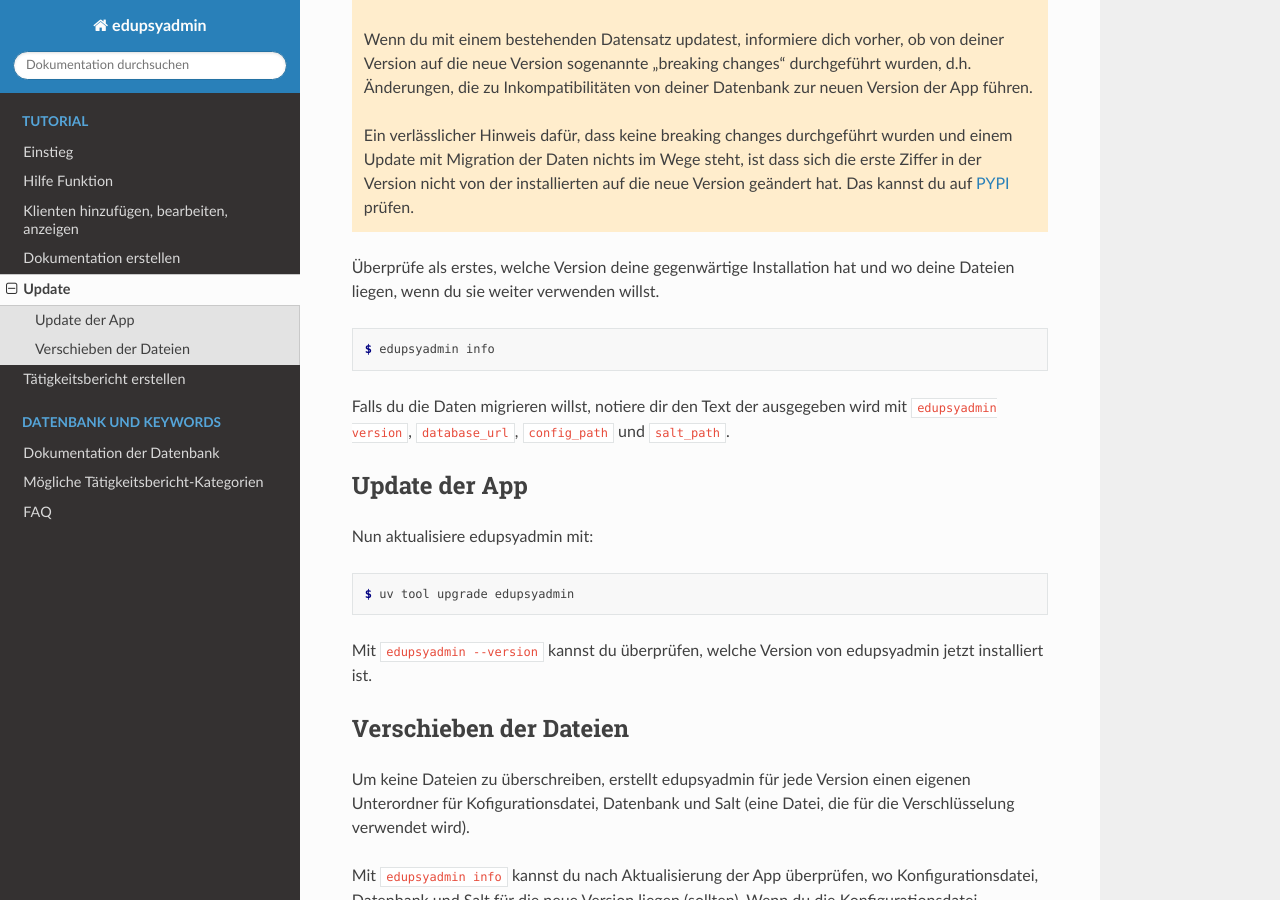
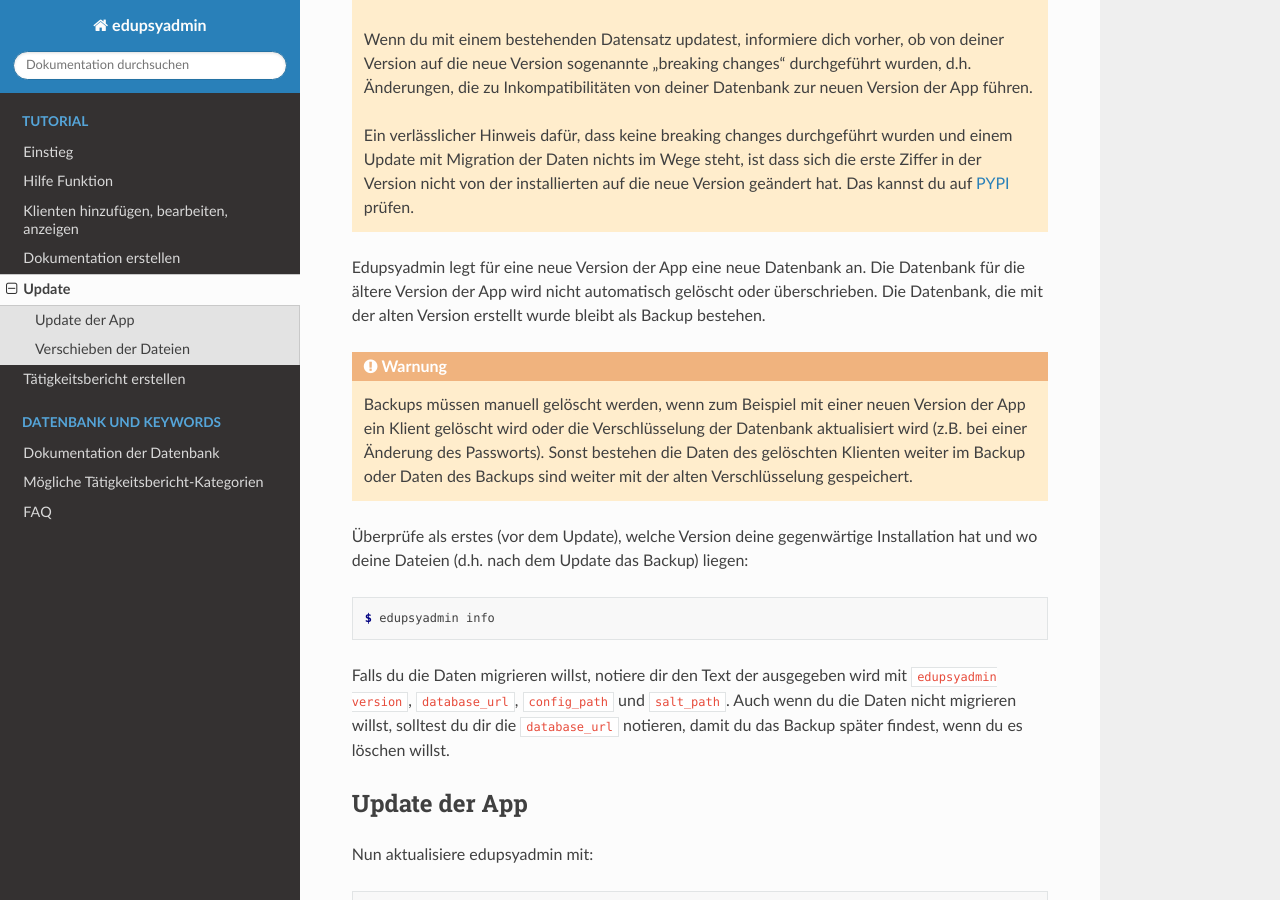
Before and after one commit to LKirst/edupsyadmin, a Sphinx documentation site: the page built from docs/tutorial/update.rst, in a window 1280 px wide and 900 px high, scrolled down 221 px. Built offline with Sphinx 7.4.7 and the Read the Docs theme 3.1.0, drawn with Linux system fonts in a browser that asks for light colours.

Commit message:
docs(update.rst): add warning to delete the backups after deleting client or re-encrypting database

```diff
--- a/docs/tutorial/update.rst
+++ b/docs/tutorial/update.rst
@@ -17,8 +17,21 @@ Update
     die neue Version geändert hat. Das kannst du auf `PYPI
     <https://pypi.org/project/edupsyadmin/#history>`_ prüfen.
 
-Überprüfe als erstes, welche Version deine gegenwärtige Installation hat und wo
-deine Dateien liegen, wenn du sie weiter verwenden willst.
+Edupsyadmin legt für eine neue Version der App eine neue Datenbank an. Die
+Datenbank für die ältere Version der App wird nicht automatisch gelöscht oder
+überschrieben. Die Datenbank, die mit der alten Version erstellt wurde bleibt
+als Backup bestehen.
+
+.. warning::
+
+    Backups müssen manuell gelöscht werden, wenn zum Beispiel mit einer neuen
+    Version der App ein Klient gelöscht wird oder die Verschlüsselung der
+    Datenbank aktualisiert wird (z.B. bei einer Änderung des Passworts). Sonst
+    bestehen die Daten des gelöschten Klienten weiter im Backup oder Daten des
+    Backups sind weiter mit der alten Verschlüsselung gespeichert.
+
+Überprüfe als erstes (vor dem Update), welche Version deine gegenwärtige
+Installation hat und wo deine Dateien (d.h. nach dem Update das Backup) liegen:
 
 .. code-block:: console
 
@@ -26,7 +39,9 @@ deine Dateien liegen, wenn du sie weiter verwenden willst.
 
 Falls du die Daten migrieren willst, notiere dir den Text der ausgegeben wird
 mit ``edupsyadmin version``, ``database_url``, ``config_path`` und
-``salt_path``.
+``salt_path``. Auch wenn du die Daten nicht migrieren willst, solltest du dir
+die ``database_url`` notieren, damit du das Backup später findest, wenn du es
+löschen willst.
 
 Update der App
 --------------
```
